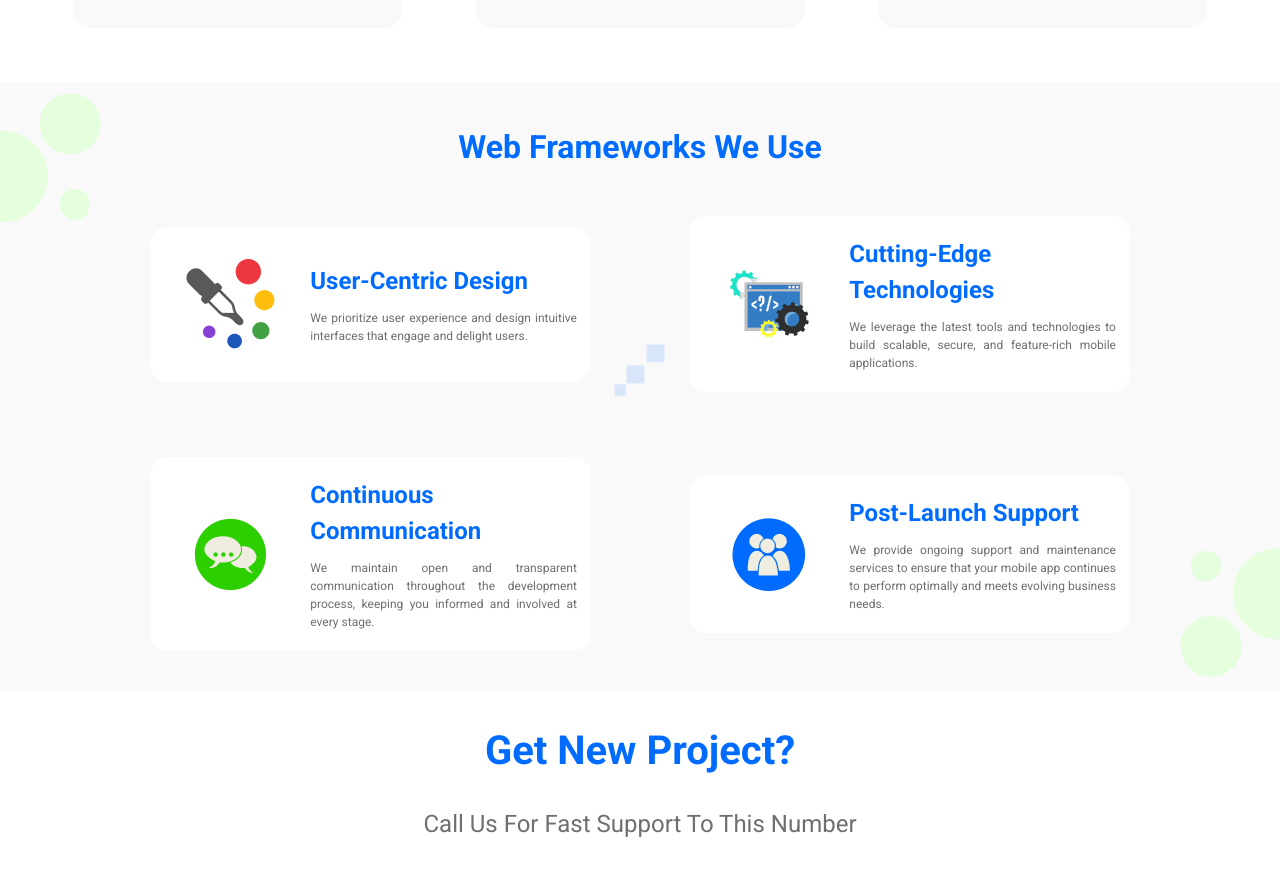
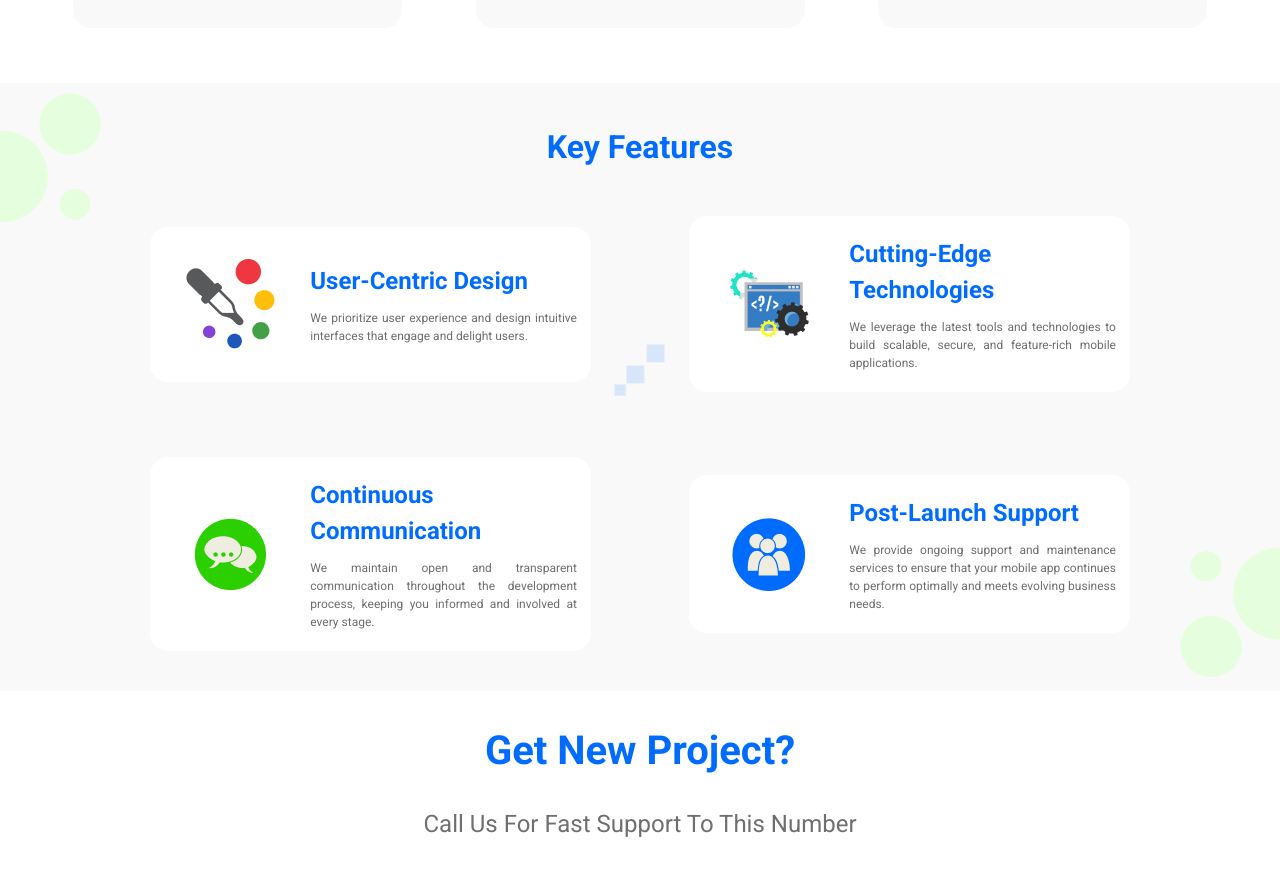
Before and after one commit to haileamlakwalelige/helder-tech, a React (Vite) app: page /mobile in a window 1280 px wide. Shown: the part 1031-1913 px from the top of the page. Built offline with nearby package versions, Linux system fonts and the light colour scheme.

Commit message:
Section2 component: title made dynamic

```diff
--- a/src/components/reusables/Section2.tsx
+++ b/src/components/reusables/Section2.tsx
@@ -7,6 +7,7 @@ interface sectionData {
 }
 
 interface props {
+  title: string;
   data: sectionData[];
 }
 
@@ -15,7 +16,7 @@ const ServiceSection2: React.FC<props> = (props) => {
     <div className="w-full overflow-hidden relative">
       <div className="w-screen min-h-[525px] bg-secondary mt-[35px] md:py-[40px] py-[30px] md:px-[150px]">
         <h2 className="mb-[45px] text-[#006CFF] md:text-[32px] text-[20px] text-center font-[700]">
-          Web Frameworks We Use
+          {props.title}
         </h2>
         <div className="grid lg:grid-cols-2 md:grid-cols-1 place-items-center md:gap-x-[10%] lg:gap-y-[65px] gap-y-[30px]">
           {props.data.map((item) => (
--- a/src/pages/Mobile.tsx
+++ b/src/pages/Mobile.tsx
@@ -53,7 +53,7 @@ const Mobile = () => {
     <div className="w-screen min-h-screen">
       <MobileHero />
       <MobileDetails data={mobileServices} />
-      <Section2 data={keyFeaturesData} />
+      <Section2 title="Key Features" data={keyFeaturesData} />
       <GetNewProject />
     </div>
   );
--- a/src/pages/Software.tsx
+++ b/src/pages/Software.tsx
@@ -68,7 +68,7 @@ const Service = () => {
     <div className="min-h-screen w-screen flex flex-col items-center justify-center gap-0">
       <ServiceHero />
       <SoftwareSection1 data={engagementModelData} />
-      <SoftwareSection2 data={frameworkData} />
+      <SoftwareSection2 title="Web Frameworks We Use" data={frameworkData} />
       <div className="w-screen flex items-center justify-center">
         <GetNewProject />
       </div>
```
